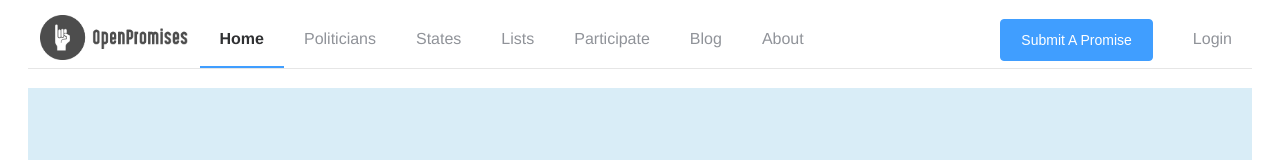
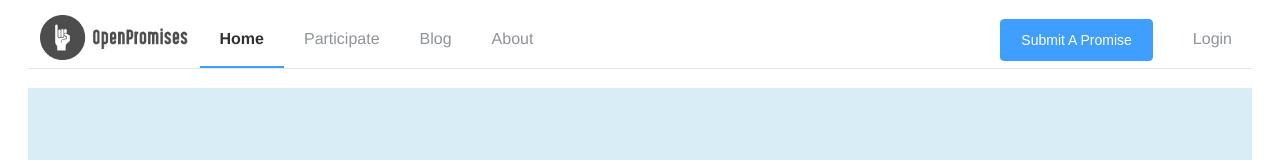
Before and after one commit to openpromisesmy/ui, a Vue app: page / in a window 1280 px wide. Shown: the top 160 px of the page. Built offline with nearby package versions, Linux system fonts and the light colour scheme; no server answers; what vue-mq would draw is missing.

Commit message:
don't render promise navs

```diff
--- a/src/components/Navbar/Desktop.vue
+++ b/src/components/Navbar/Desktop.vue
@@ -1,9 +1,15 @@
 <template>
   <el-header id="navbar">
     <img id="navbar-logo" src="@/assets/openpromises.png">
-
     <el-menu :default-active="activeIndex" mode="horizontal" @select="handleSelect">
-      <el-menu-item v-for="(item, index) in navigation" :key="index" v-bind:index="String(index)">
+      <el-menu-item index="0" id="home">
+        <router-link to="/">Home</router-link>
+      </el-menu-item>
+      <el-menu-item
+        v-for="(item, index) in navItems"
+        :key="index"
+        v-bind:index="String(index + 1)"
+      >
         <router-link v-if="item.url" v-bind:to="item.url">{{ item.text }}</router-link>
         <a v-else-if="item.externalUrl" :href="item.externalUrl">{{ item.text }}</a>
       </el-menu-item>
@@ -25,12 +31,20 @@ export default {
   props: ["navigation", "authenticated", "email"],
   data() {
     return {
-      activeIndex: "0"
+      activeIndex: "0",
+      promiseNavItems: ["Politicians","States","Lists"]
     };
   },
   methods: {
     handleSelect(key, keyPath) {
       console.log(key, keyPath);
+    }
+  },
+  computed: {
+    navItems() {
+      const notHome = x => x.text !== 'Home'
+      const notPromises = x => !this.promiseNavItems.includes(x.text)
+      return this.navigation.filter(x => notHome(x) && notPromises(x))
     }
   }
 };
```
